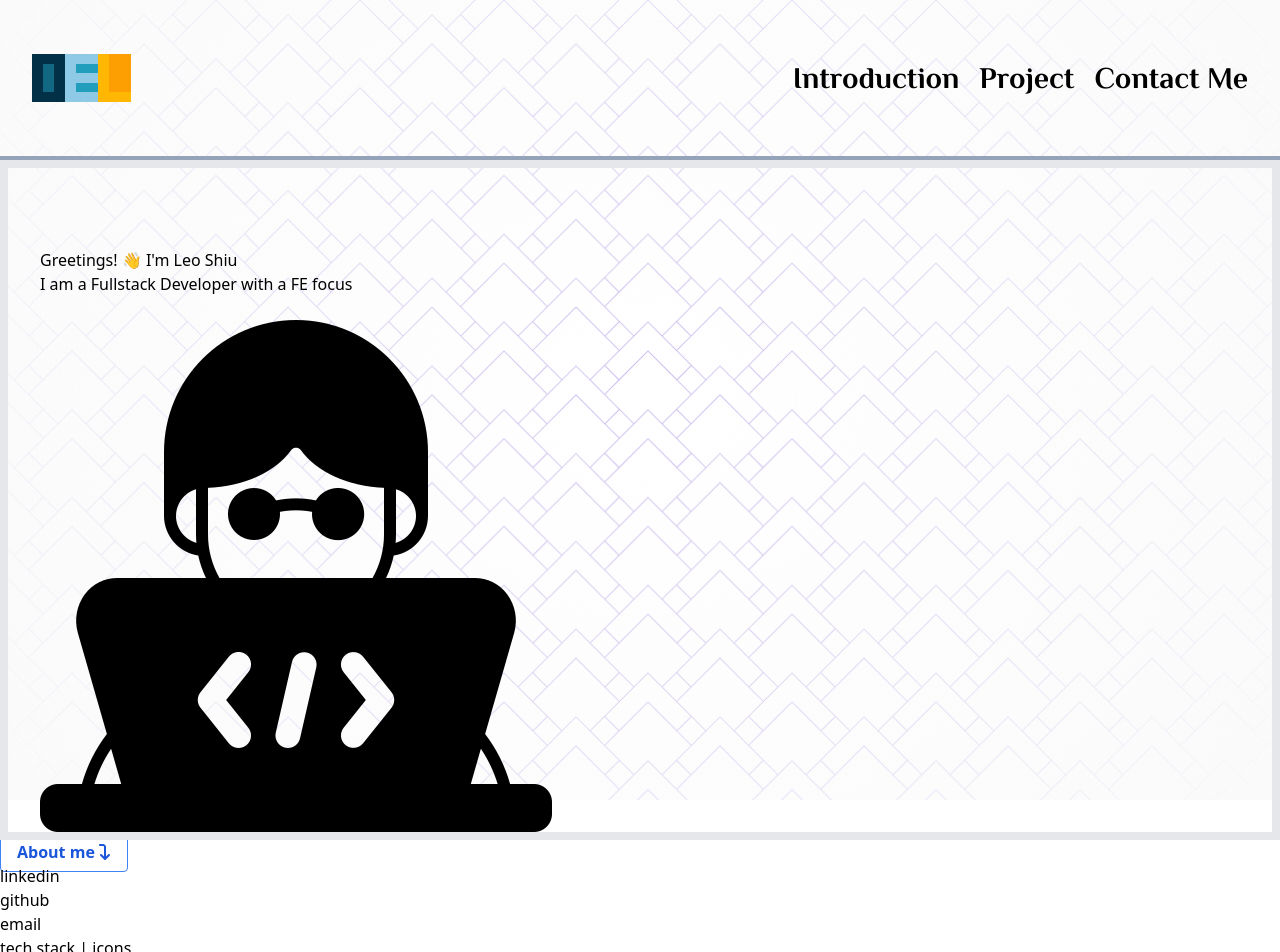
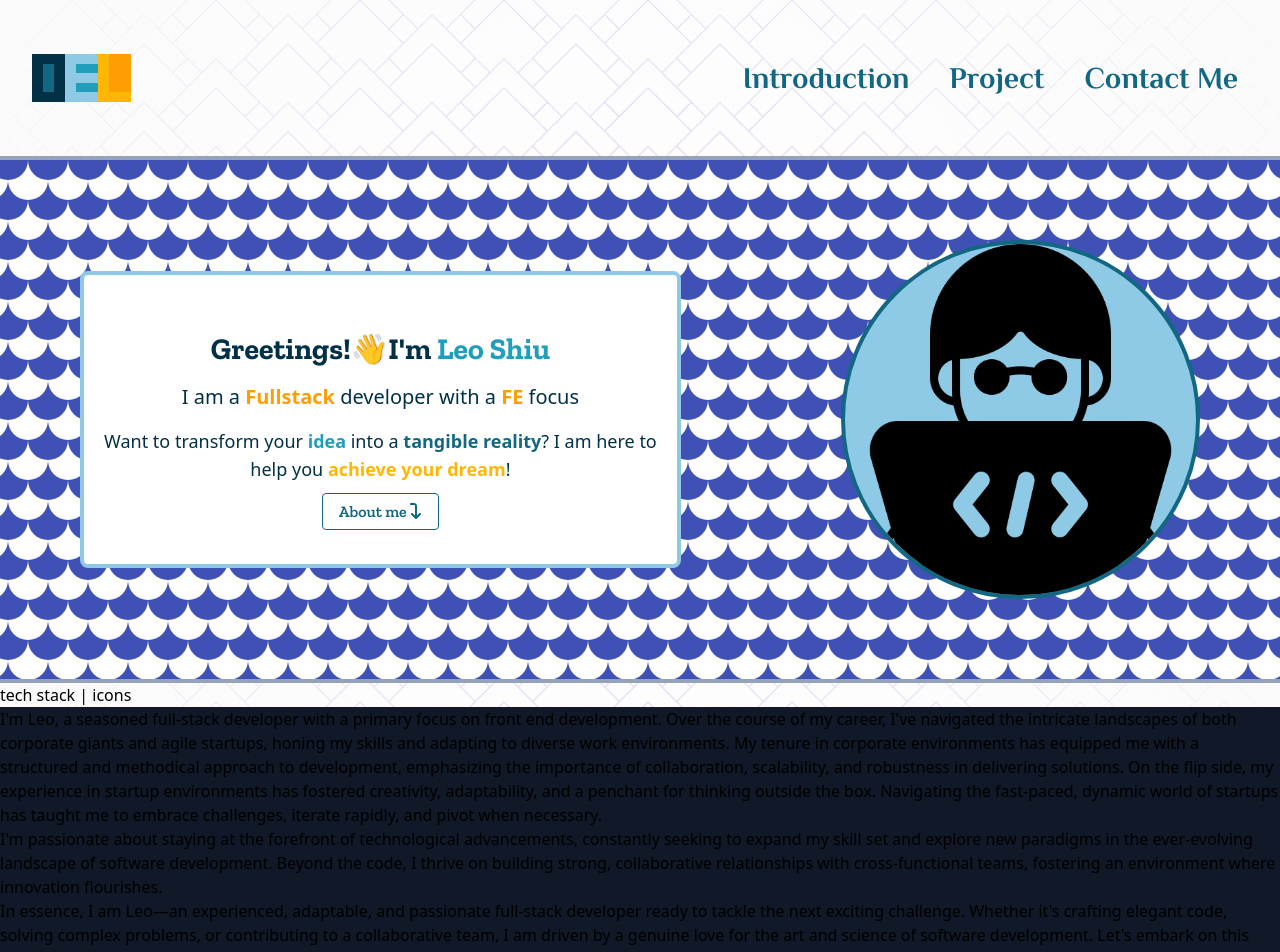
Before and after one commit to dragonshiu/portfolio, a React (Vite) app: page / in a window 1280 px wide. Shown: the top 952 px of the page. Built offline with nearby package versions, Linux system fonts and the light colour scheme; a web font is replaced by a local one.

Commit message:
working quick intro

```diff
--- a/src/Components/atoms/anchor.tsx
+++ b/src/Components/atoms/anchor.tsx
@@ -7,18 +7,19 @@ interface Props {
     icon?: IconProp;
     appearAsBtn: boolean;
     isBlank?: boolean;
+    classes?: string;
 }
 
-const Anchor = ({ text, hrefLoc, icon, appearAsBtn, isBlank = true }: Props) => {
+const Anchor = ({ text, hrefLoc, icon, appearAsBtn, isBlank = true, classes }: Props) => {
     return (
         <a
             target={isBlank ? '_blank' : '_self'}
             href={hrefLoc}
-            className={
+            className={`${
                 appearAsBtn
-                    ? 'bg-transparent hover:bg-blue-500 text-blue-700 font-semibold hover:text-white py-2 px-4 border border-blue-500 hover:border-transparent rounded transition-all'
-                    : ''
-            }
+                    ? 'bg-transparent text-b3 font-semibold py-2 px-4 border border-b3 rounded transition-all font-zilla hover:border-transparent hover:text-white hover:bg-b3 '
+                    : ' '
+            } ${classes}`}
         >
             {text} {icon && <FontAwesomeIcon icon={icon} />}
         </a>
--- a/src/Components/atoms/basicCard.tsx
+++ b/src/Components/atoms/basicCard.tsx
@@ -14,10 +14,10 @@ const BasicCard = ({ headerText, text, children, icon }: Props) => {
     return (
         <Card className="md:w-96 w-60 m-6 flex-center">
             {icon && <FontAwesomeIcon icon={icon} size="4x" />}
-            <h5 className="text-2xl font-bold tracking-tight text-gray-900 dark:text-white flex justify-center">
+            <h5 className="text-2xl font-bold tracking-tight text-gray-900 dark:text-white flex justify-center font-zilla">
                 {headerText}
             </h5>
-            {text && <p className="font-normal text-gray-700 dark:text-gray-400">{text}</p>}
+            {text && <p className="font-normal text-gray-700 dark:text-gray-400 font-zilla">{text}</p>}
             {children}
         </Card>
     );
--- a/src/Components/atoms/navItem/navItem.tsx
+++ /dev/null
@@ -1,29 +0,0 @@
-import './navItem.css';
-
-const NavItem = () => {
-    return (
-        <div>
-            {/* <nav>
-                <ul>
-                    <li>
-                        <a href="">Home</a>
-                    </li>
-                    <li>
-                        <a href="">About</a>
-                    </li>
-                    <li>
-                        <a href="">Work</a>
-                    </li>
-                    <li>
-                        <a href="">Contact</a>
-                    </li>
-                </ul>
-            </nav> */}
-        </div>
-    );
-};
-
-export default NavItem;
-
-//bounce to left
-//hover from left
--- a/src/Components/molecules/navBar/mobileMenu.tsx
+++ b/src/Components/molecules/navBar/mobileMenu.tsx
@@ -12,10 +12,10 @@ const MobileMenu = ({ close }: Props) => {
     ];
 
     const classes =
-        'block py-2 px-3 text-gray-900 rounded hover:bg-gray-100 md:hover:bg-transparent md:border-0 md:hover:text-blue-700 md:p-0 dark:text-white md:dark:hover:text-blue-500 dark:hover:bg-gray-700 dark:hover:text-white md:dark:hover:bg-transparent';
+        'block py-4 px-3 text-b3 rounded hover:bg-y1 hover:text-white dark:text-white  dark:hover:bg-gray-700 dark:hover:text-white ';
     return (
-        <div className="absolute left-4 top-28  w-2/3 min-w-72 z-10 border-2 bg-white rounded-lg">
-            <ul className="font-medium flex flex-col p-4 md:p-0 border border-gray-100 rounded-lg bg-gray-50 md:flex-row md:space-x-8 rtl:space-x-reverse md:mt-0 md:border-0 md:bg-white dark:bg-gray-800 md:dark:bg-gray-900 dark:border-gray-700">
+        <div className="absolute left-4 top-28  w-2/3 min-w-72 z-10  bg-white ">
+            <ul className="font-bold font-philo text-xl flex flex-col p-4 border border-b1 border-4 rounded-lg bg-gray-50 md:flex-row md:p-0 md:mt-0 md:border-0 md:bg-gray-50 md:space-x-8 rtl:space-x-reverse dark:bg-gray-800 md:dark:bg-gray-900 dark:border-gray-700">
                 {menuItems.map((i) => {
                     const { title, location } = i;
                     return (
--- a/src/Components/molecules/navBar/navBar.tsx
+++ b/src/Components/molecules/navBar/navBar.tsx
@@ -26,6 +26,9 @@ export default function NavBar() {
         setOpen((p) => !p);
     };
 
+    const css =
+        'transition-colors duration-200 ease-in-out rounded-lg p-2 hover:border-2 border-2 hover:border-y3  text-b3 hover:text-y3 border-transparent';
+
     return (
         <>
             <header className="md:flex-between header justify-center  border-b-4 border-slate-400 flex ">
@@ -33,13 +36,13 @@ export default function NavBar() {
                     <Logo />
                 </Link>
                 <nav className="gap-3 md:gap-5 hidden md:flex">
-                    <Link className="font-philo font-bold text-3xl hover:underline" to="/#introduction">
+                    <Link className={`font-philo font-bold text-3xl ${css}`} to="/#introduction">
                         Introduction
                     </Link>
-                    <Link className="font-philo font-bold text-3xl hover:underline" to="/projects">
+                    <Link className={`font-philo font-bold text-3xl ${css}`} to="/projects">
                         Project
                     </Link>
-                    <Link className="font-philo font-bold text-3xl hover:underline" to="/contact-me">
+                    <Link className={`font-philo font-bold text-3xl ${css}`} to="/contact-me">
                         Contact Me
                     </Link>
                 </nav>
--- a/src/Features/ContactMe/contactMe.tsx
+++ b/src/Features/ContactMe/contactMe.tsx
@@ -4,7 +4,7 @@ import BasicCard from '../../Components/atoms/basicCard';
 const ContactMe = () => {
     return (
         <div className="flex flex-col flex-center lg:pt-32">
-            <h2 className="mt-4 mb-2 text-3xl font-bold text-gray-900 sm:text-4xl lg:pb-8">Contact Me</h2>
+            <h2 className="font-philo mt-4 mb-2 text-3xl font-bold text-gray-900 sm:text-4xl lg:pb-8">Contact Me</h2>
             <div className="md:flex lg:flex-row flex-col lg:gap-8 lg:mb-24">
                 <BasicCard headerText="Email" icon="envelope">
                     <Anchor text="Let's talk" hrefLoc="mailto:dragonshiu@gmail.com" isBlank appearAsBtn />
--- a/src/Features/Home/Components/quickIntro.tsx
+++ b/src/Features/Home/Components/quickIntro.tsx
@@ -3,35 +3,33 @@ import Anchor from '../../../Components/atoms/anchor';
 const QuickIntro = () => {
     return (
         <>
-            <div className="border-8 relative px-4 pt-16 mx-auto sm:max-w-xl md:max-w-full lg:max-w-screen-xl md:px-24 lg:px-8 lg:pt-20">
-                <div className="mb-16 lg:mb-0 lg:max-w-lg lg:pr-5">
-                    <div className="max-w-xl mb-6">
-                        <p>Greetings! 👋 I'm Leo Shiu</p>
-                        <p>I am a Fullstack Developer with a FE focus</p>
-                    </div>
+            <div className="w-full pt-16 px-8 pb-12 gap-12 xl:gap-40 md:p-20 flex flex-col md:flex-row flex-center border-b-4 border-slate-400 bg-pattern3">
+                <div className="text-center bg-white rounded-lg border-4 border-b1 py-10 px-4">
+                    <h1 className="font-bold text-3xl font-zilla mx-auto my-4 text-b4">
+                        Greetings!<span className="animate-wiggle inline-block">👋 </span>
+                        I'm <span className="text-b2">Leo Shiu</span>
+                    </h1>
+                    <p className="text-b4 text-xl my-2">
+                        I am a <span className="text-y2 font-bold">Fullstack</span> developer with a{' '}
+                        <span className="text-y2 font-bold">FE</span> focus
+                    </p>
+                    <p className="text-b4 text-lg my-4">
+                        Want to transform your <span className="text-b2 font-bold">idea</span> into a{' '}
+                        <span className="text-b3 font-bold">tangible reality</span>? I am here to help you{' '}
+                        <span className="text-y1 font-bold">achieve your dream</span>!
+                    </p>
+                    <Anchor
+                        appearAsBtn
+                        hrefLoc="#introduction"
+                        text="About me"
+                        icon="arrow-turn-down"
+                        classes="bg-white"
+                        isBlank={false}
+                    />
                 </div>
-                <div className="flex items-center justify-center lg:w-1/2">
-                    <div className="flex w-full relative">
-                        <img src="../../../../assets/images/6840541.png" />
-                    </div>
+                <div className=" flex-col flex-center max-w-1/2 bg-b1 rounded-full border-4 border-b3 overflow-hidden">
+                    <img src="../../../../assets/images/6840541.png" />
                 </div>
-            </div>
-
-            <div>
-                <Anchor appearAsBtn hrefLoc="#introduction" text="About me" icon="arrow-turn-down" />
-            </div>
-            <div>
-                <ul>
-                    <li>
-                        <button>linkedin</button>
-                    </li>
-                    <li>
-                        <button>github</button>
-                    </li>
-                    <li>
-                        <button>email</button>
-                    </li>
-                </ul>
             </div>
         </>
     );
--- a/tailwind.config.js
+++ b/tailwind.config.js
@@ -8,6 +8,10 @@ export default {
                 inter: ['Inter', 'sans-serif'],
                 philo: ['Philosopher', 'sans-serif'],
                 zilla: ['Zilla Slab', 'sans-serif'],
+            },
+            backgroundImage: {
+                pattern2: "url('./assets/background/pattern2.svg')",
+                pattern3: "url('./assets/background/pattern3.svg')",
             },
             colors: {
                 b1: '#8ecae6',
@@ -20,15 +24,15 @@ export default {
             },
             keyframes: {
                 wiggle: {
-                    '0%, 100%': { transform: 'rotate(-3deg)' },
-                    '50%': { transform: 'rotate(3deg)' },
+                    '0%, 100%': { transform: 'rotate(-6deg)' },
+                    '50%': { transform: 'rotate(6deg)' },
                 },
                 spin: {
                     '100%': { transform: 'rotateY(360deg)' },
                 },
             },
             animation: {
-                wiggle1: 'wiggle 1s ease-in-out infinite',
+                wiggle: 'wiggle 1s ease-in-out infinite',
                 spin: 'spin 1s linear',
             },
         },
```
Also changed, not shown: src/Components/atoms/navItem/navItem.css (deleted, +0 -77 lines).
